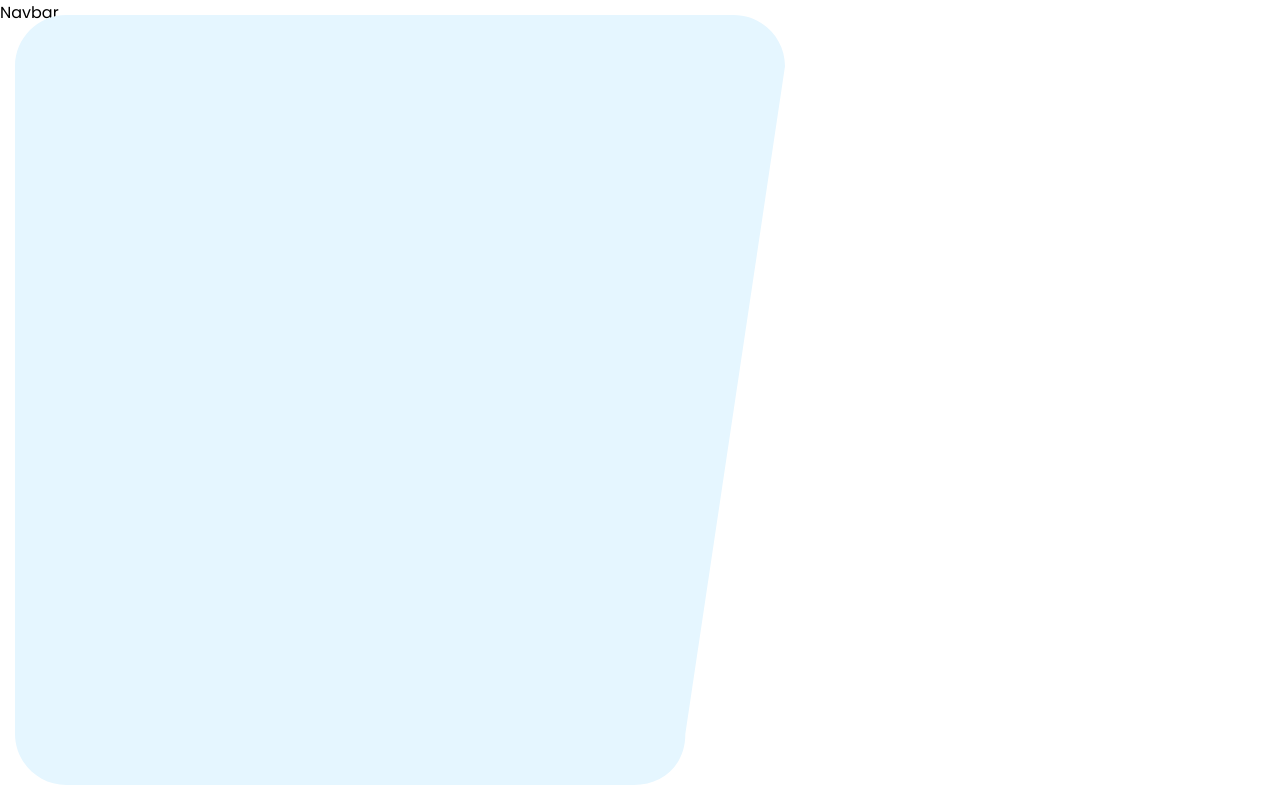
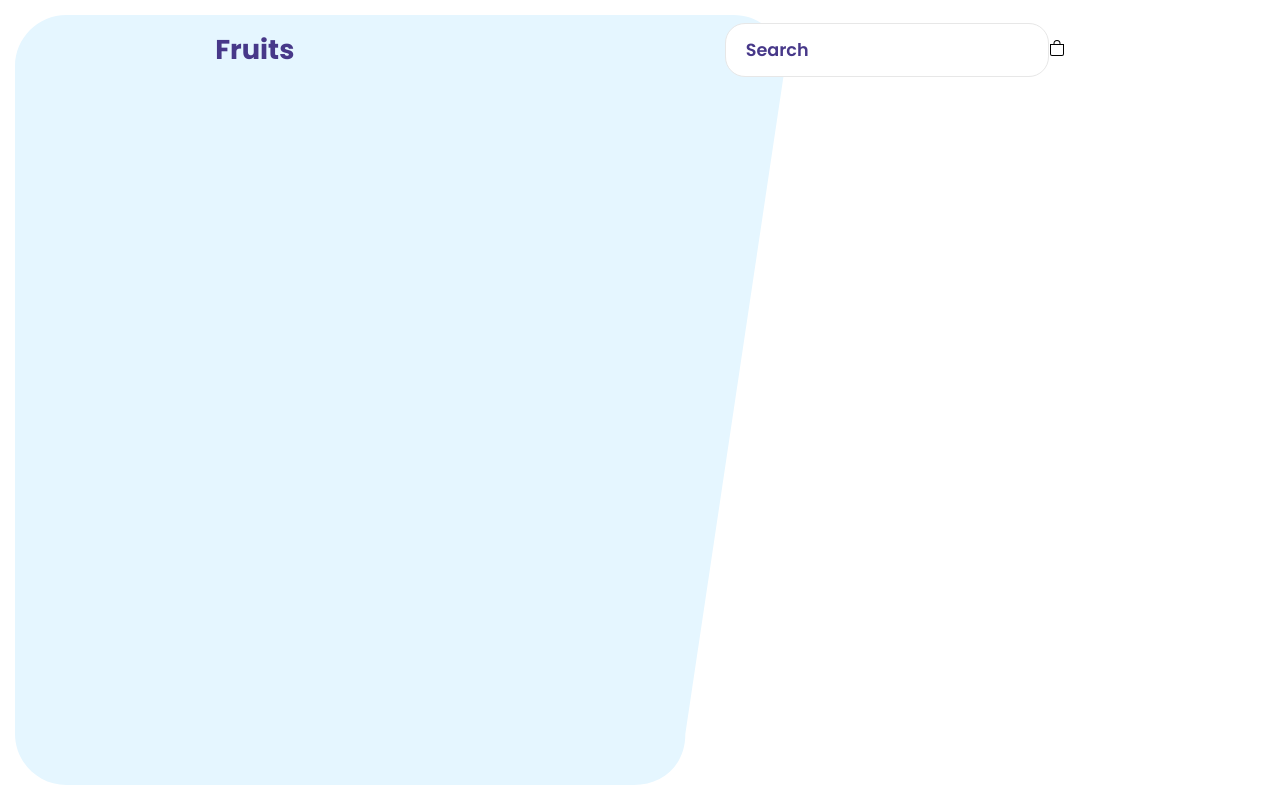
Before and after one commit to cateruu/shop, a React (Create React App) app: page / in a window 1280 px wide. Built offline with nearby package versions, Linux system fonts and the light colour scheme.

Commit message:
search input

```diff
--- a/package.json
+++ b/package.json
@@ -6,6 +6,7 @@
     "@reduxjs/toolkit": "^1.8.3",
     "react": "^18.2.0",
     "react-dom": "^18.2.0",
+    "react-icons": "^4.4.0",
     "react-redux": "^8.0.2",
     "react-scripts": "5.0.1"
   },
--- a/src/components/Navbar.js
+++ b/src/components/Navbar.js
@@ -1,5 +1,29 @@
+import { useState } from 'react';
+import styles from './styles/navbar.module.css';
+import { BsBag } from 'react-icons/bs';
+
 const Navbar = () => {
-  return <nav>Navbar</nav>;
+  const [searchInput, setSearchInput] = useState('');
+
+  const handleChange = (e) => {
+    setSearchInput(e.target.value);
+  };
+
+  return (
+    <nav className={styles.nav}>
+      <h1 className={styles.name}>Fruits</h1>
+      <div className={styles.container}>
+        <input
+          type='text'
+          placeholder='Search'
+          onChange={handleChange}
+          className={styles.input}
+          value={searchInput}
+        />
+        <BsBag className={styles.cart} />
+      </div>
+    </nav>
+  );
 };
 
 export default Navbar;
--- /dev/null
+++ b/src/components/styles/navbar.module.css
@@ -0,0 +1,37 @@
+.nav {
+  height: 100px;
+  width: 100%;
+  display: flex;
+  justify-content: space-around;
+  align-items: center;
+}
+
+.name {
+  font-size: 1.7rem;
+  color: var(--primary-color);
+}
+
+.input {
+  height: 50px;
+  width: 300px;
+  border: 1px solid var(--border-color);
+  border-radius: 20px;
+  padding-left: 20px;
+  transition: ease-in-out 0.15s;
+  outline: none;
+  font-size: 1.1rem;
+  font-family: 'Poppins', sans-serif;
+  font-weight: 600;
+  color: var(--primary-color);
+}
+
+.input:focus {
+  border-color: var(--secondary-color);
+}
+
+.input::placeholder {
+  font-size: 1.1rem;
+  color: var(--primary-color);
+  opacity: 1;
+  font-weight: 600;
+}
--- a/src/styles/app.module.css
+++ b/src/styles/app.module.css
@@ -8,4 +8,5 @@
   top: 15px;
   left: 15px;
   height: calc(100% - 30px);
+  z-index: -1;
 }
--- a/src/styles/index.module.css
+++ b/src/styles/index.module.css
@@ -5,6 +5,7 @@
   --primary-color: #473889;
   --secondary-color: #988fbb;
   --active-btn: #574a97;
+  --border-color: #e7e7e7;
   --desc: #c9c4ff;
   --blob-color: #e5f7ff;
 }
```
Also changed, not shown: 1 other file (tests, documents, lock files or other folders).
